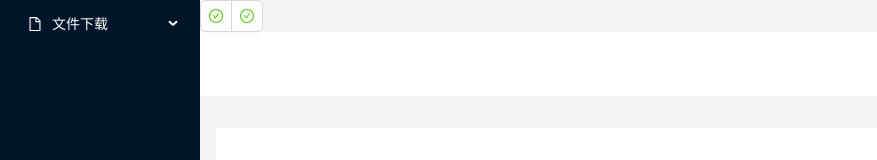
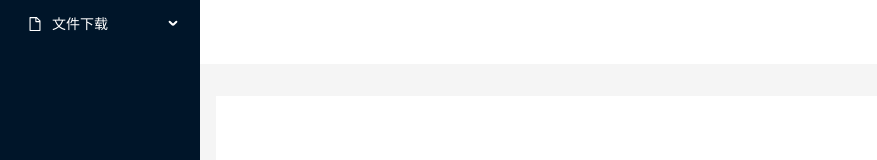
Before and after one commit to a464442700/MigrationReact, a React (Create React App) app in the folder migration-app/: page / in a window 1280 px wide. Shown: the top 160 px of the page, without its empty margins (0-877 px from the left). Built offline with nearby package versions, Linux system fonts and the light colour scheme.

Commit message:
2023-08-23

```diff
--- a/migration-app/src/App.tsx
+++ b/migration-app/src/App.tsx
@@ -1,4 +1,4 @@
-import React, {useState} from 'react';
+import React, {useState,useEffect} from 'react';
 import appreciateImg from './resource/赞赏码.jpg'
 import {
     DesktopOutlined,
@@ -8,8 +8,9 @@ import {
     UserOutlined,
 } from '@ant-design/icons';
 import type {MenuProps} from 'antd';
-import {Breadcrumb, Layout, Menu, theme,Modal,Image,Space,Tooltip ,Button } from 'antd';
-import { CheckCircleTwoTone ,LikeOutlined} from '@ant-design/icons';
+import {Breadcrumb, Layout, Menu, theme, Modal, Image, Space, Tooltip, Button} from 'antd';
+import {CheckCircleTwoTone, LikeOutlined} from '@ant-design/icons';
+import axios, {AxiosResponse, AxiosError} from 'axios';
 
 import AllDependency from './component/AllDependency';
 import Migration from './component/Migration';
@@ -35,7 +36,6 @@ function getItem(
 }
 
 
-
 const items: MenuItem[] = [
 
     getItem('文件下载', 1, <FileOutlined/>, [
@@ -48,7 +48,7 @@ const items: MenuItem[] = [
 const App: React.FC = () => {
     const [collapsed, setCollapsed] = useState(false);//是否展开
     const [currentPageKey, setCurrentPageKey] = useState<number>(1);
-    const [renderComponent,setRenderComponent]=useState();
+    const [renderComponent, setRenderComponent] = useState();
     const {
         token: {colorBgContainer},
     } = theme.useToken();
@@ -59,12 +59,12 @@ const App: React.FC = () => {
             // @ts-ignore
             setCurrentPageKey(menuItem.key)
             // @ts-ignore
-            if (menuItem.key==2){
+            if (menuItem.key == 2) {
                 // @ts-ignore
                 setRenderComponent(<AllDependency/>)
-           }else if (menuItem.key==3)
-            { // @ts-ignore
-                setRenderComponent(<Migration/>)}
+            } else if (menuItem.key == 3) { // @ts-ignore
+                setRenderComponent(<Migration/>)
+            }
         }
     };
     const showModal = () => {
@@ -77,6 +77,58 @@ const App: React.FC = () => {
     const handleCancel = () => {
         setIsModalOpen(false);
     };
+
+    // const serviceStatus = [
+    //     {
+    //         title: "redis is ok",
+    //         color: "#666666",
+    //     },
+    //     {
+    //         title: "spring is ok",
+    //         color: "##990000",
+    //     },
+    //     {
+    //         title: "local dupdb is ok",
+    //         color: "#52c41a"
+    //     },
+    //     {
+    //         title: "remote XE is ok",
+    //         color: "#52c41a"
+    //     },
+    // ]
+
+
+interface ServiceStatusType {
+    title: string;
+    color: string;
+}
+    const [serviceStatus, setServiceStatus] = useState<ServiceStatusType[]>([]);//类型推断声明，不加这个<ServiceStatusType[]> 会报typescript错误
+
+    useEffect(() => {
+        const fetchData = () => {
+            axios.get("http://localhost:8080/checkServiceStatus")
+                .then(response => {
+                    setServiceStatus(response.data);
+                    //serviceStatusData(response.data);
+                })
+                .catch(error => {
+                    const errorStatusData=[ {
+                        title: "the springboot service not enbaled",
+                        color: "#990000",
+                    }];
+                    setServiceStatus(errorStatusData);
+                });
+        };
+
+        const interval = setInterval(fetchData, 10000); // 每隔10秒发送请求
+
+        // 组件卸载时清除定时器
+        return () => {
+            clearInterval(interval);
+        };
+    }, []);
+
+
     return (
         <Layout style={{minHeight: '100vh'}}>
             <Sider collapsible collapsed={collapsed} onCollapse={(value) => setCollapsed(value)}>
@@ -88,20 +140,24 @@ const App: React.FC = () => {
             <Layout>
 
 
-                    <Space.Compact block>
-                        <Tooltip title="redis is ok">
-                            <Button icon={<CheckCircleTwoTone  twoToneColor="#52c41a" />} />
+                <Space.Compact block >
 
-                        </Tooltip>
-                        <Tooltip title="SpringBoot is ok">
-                            <Button icon={<CheckCircleTwoTone  twoToneColor="#52c41a" />} />
+                    {
+                        serviceStatus.map(({title, color}, index) => {
 
-                        </Tooltip>
+                            return (<Tooltip title={title}>
+                                <Button icon={<CheckCircleTwoTone twoToneColor={color}/>}/>
+
+                            </Tooltip>)
+                        })
+
+
+                    }
+
 
                 </Space.Compact>
 
                 <Header style={{padding: 0, background: colorBgContainer}}/>
-
 
 
                 <Content style={{margin: '0 16px'}}>
@@ -115,7 +171,7 @@ const App: React.FC = () => {
 
                     </div>
                 </Content>
-                <Modal  open={isModalOpen} onOk={handleOk} onCancel={handleCancel}
+                <Modal open={isModalOpen} onOk={handleOk} onCancel={handleCancel}
                        centered={true}
                        width={500}
 
@@ -128,7 +184,7 @@ const App: React.FC = () => {
                 </Modal>
 
                 <Footer style={{textAlign: 'center'}}>Created by liuxiaofeng
-                    <div  >
+                    <div>
                         <a onClick={showModal}>想要请作者喝咖啡？</a>
                     </div></Footer>
             </Layout>
```
Lines whose indentation alone changed are shown as unchanged.
